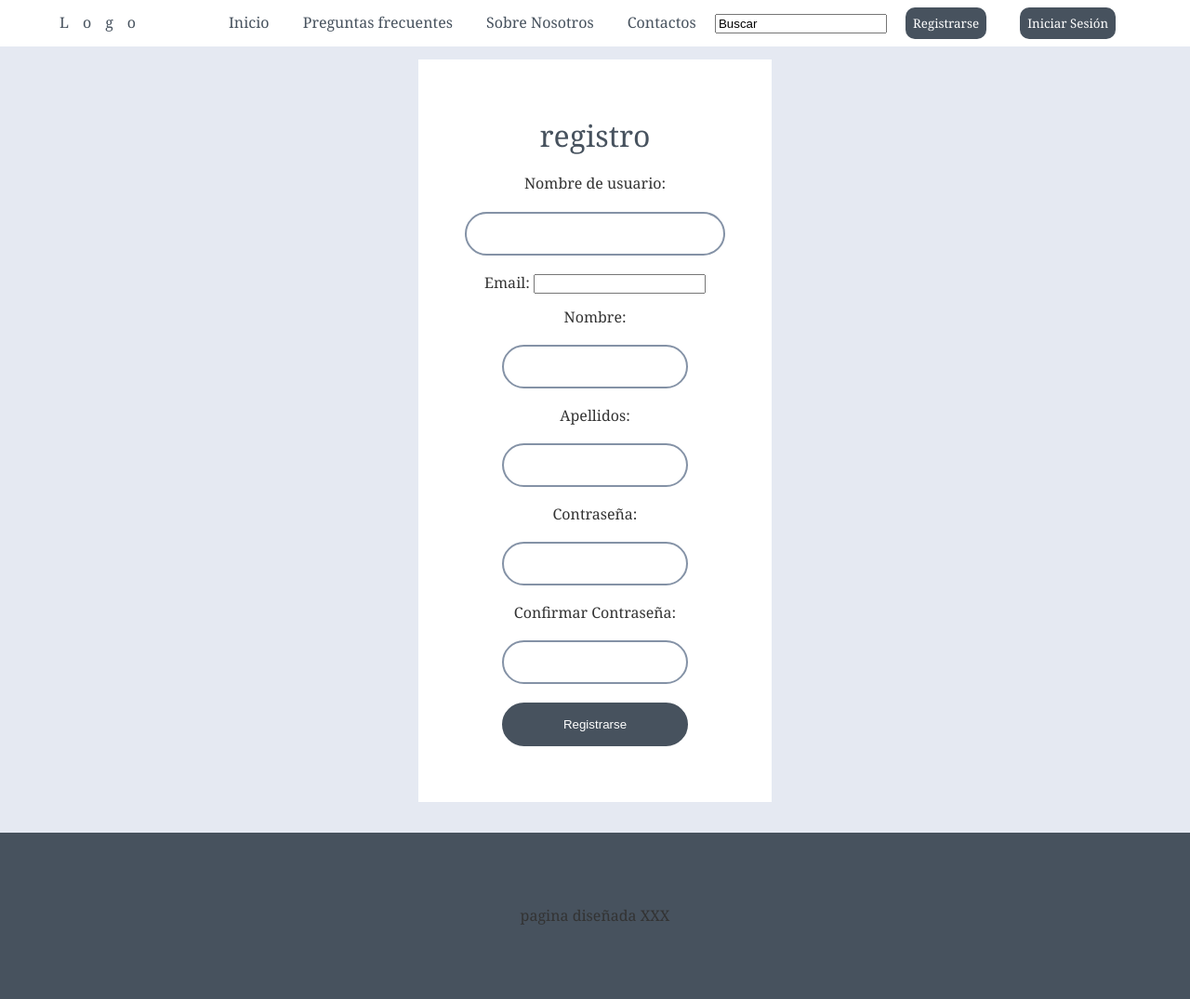
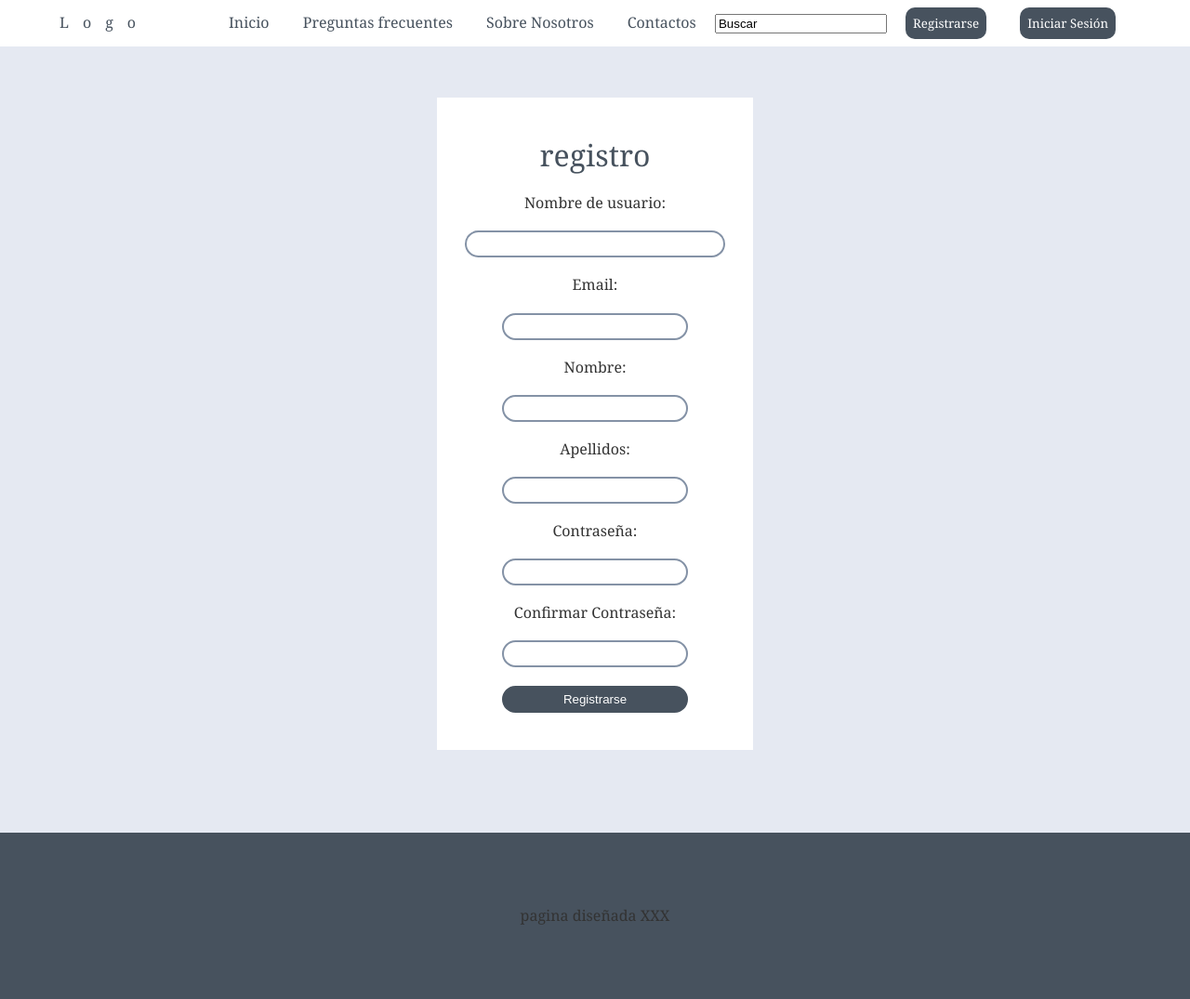
Before and after one commit to Frank-Unsa/FrontendPrueba, a Django app: page /registro/ in a window 1280 px wide. Shown: the whole page at 93% size. Run offline with Django 3.2, Linux system fonts and the light colour scheme.

Commit message:
registro de usuarios

```diff
--- a/static/css/login.css
+++ b/static/css/login.css
@@ -16,7 +16,7 @@
 
 .form {
     width: 300px;
-    padding: 40px;
+    padding: 20px;
     background: white;
     text-align: center;
 }
@@ -27,14 +27,14 @@
     font-weight: 500;
 }
 
-.form input[type="text"], .form input[type="password"],.form button[type="submit"] {
+.form input, .form button[type="submit"] {
     border: 0;
     background: none;
     display: block;
     margin: 20px auto;
     text-align: center;
     border: 2px solid #8492A6;
-    padding: 14px 10px;
+    padding: 5px 10px;
     width: 200px;
     outline: none;
     color: #47525E;
@@ -42,7 +42,7 @@
     transition: 0.25s;
 }
 
-.form input[type="text"]:focus, .form input[type="password"]:focus {
+.form input:focus {
     width: 280px;
     border-color: #8492A6;
 }
@@ -54,7 +54,7 @@
     margin: 20px auto;
     text-align: center;
     border: 2px solid #47525E;
-    padding: 14px 40px;
+    padding: 5px 40px;
     outline: none;
     color: white;
     border-radius: 24px;
```
